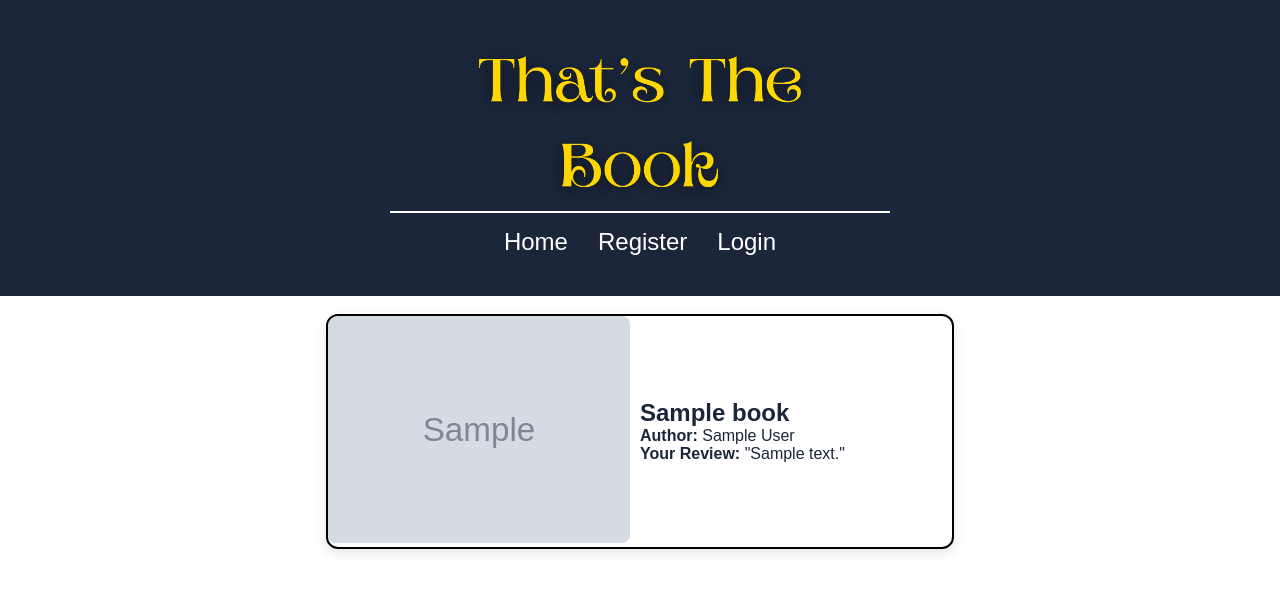
After one commit to MohammedRazee/CIRMS, a Flask app: template templates/dash.html in a window 1280 px wide. The commit adds this page. Shown: the top 592 px of the page. Run offline with Flask 3, Linux system fonts and the light colour scheme; the template is opened without the code that fills it: most values are stand-ins (such as "Sample title", 1, 10 or a date in 2020); grey boxes marked "Sample" are stand-in pictures.

Commit message:
Dashboard update

```diff
--- a/app.py
+++ b/app.py
@@ -1,4 +1,4 @@
-from flask import Flask, render_template
+from flask import Flask, render_template, session
 from routes.home import home_bp
 from routes.book import book_bp
 from routes.review import review_bp
@@ -6,6 +6,7 @@ from routes.scoring import scoring_bp
 from routes.login import login_bp
 
 app = Flask(__name__)
+app.secret_key = 'this-key-is-insanely-secret'
 
 app.register_blueprint(home_bp)
 app.register_blueprint(book_bp)
--- a/routes/book.py
+++ b/routes/book.py
@@ -1,4 +1,4 @@
-from flask import Blueprint, render_template, Flask
+from flask import Blueprint, render_template, Flask, session
 from bson import ObjectId
 from routes.connection import mongo
 
--- /dev/null
+++ b/static/css/dash.css
@@ -0,0 +1,42 @@
+.page-container {
+    width: 100%;
+    display: flex;
+    flex-flow: column nowrap;
+    align-items: center;
+}
+.container {
+    padding-top: 1vh;
+    max-width: 60%;
+    display: grid;
+    grid-template-columns: auto;
+    gap: 10px;
+}
+
+.book-card {
+    display: flex;
+    justify-content: space-evenly;
+    align-items: center;
+
+    width: 100%;
+    margin: 10px auto;
+    background-color: #fff;
+    border-radius: 12px;
+    box-shadow: 0 4px 12px rgba(0,0,0,0.1);
+    overflow: hidden;
+    border: 2px solid black;
+}
+
+.image {
+    flex: 1;
+}
+
+.image img {
+    max-width: 100%;
+    max-height: 300px;
+    border-radius: 8px;
+}
+
+.desc {
+    flex: 1;
+    padding: 10px;
+}
--- a/templates/base.html
+++ b/templates/base.html
@@ -15,8 +15,13 @@
 
         <nav>
             <li><a href="{{ url_for('home.home')}}">Home</a></li>
-            <li><a href="{{ url_for('login.register')}}">Register</a></li>
-            <li><a href="{{ url_for('login.login')}}">Login</a></li>
+            {% if session.username %}
+                <li><a href="{{ url_for('home.dash') }}">{{session.username}}</a></li>
+                <li><a href="{{ url_for('login.logout')}}">Logout</a></li>
+            {% else %}
+                <li><a href="{{ url_for('login.register')}}">Register</a></li>
+                <li><a href="{{ url_for('login.login')}}">Login</a></li>
+            {% endif %}
 
 
         </nav>
--- /dev/null
+++ b/templates/dash.html
@@ -0,0 +1,36 @@
+{% extends "base.html" %}
+
+{% block head %}
+    <link rel="stylesheet" href="{{ url_for('static', filename='css/dash.css')}}">
+{% endblock %}
+
+
+
+{% block content %}
+
+<div class="page-container">
+    <div class="container">
+        {% for book in books %}
+        <div class="book-card">
+            <div class="image">
+                <img src="{{ url_for('static', filename=book.image) }}" alt="">
+            </div>
+            <div class="desc">
+                <h2>{{ book.name }}</h2>
+                <p><strong>Author: </strong>{{ book.author }}</p>
+                {% for rev in reviews %}
+                    {% if book._id == rev.book_id %}
+                        <p><strong>Your Review: </strong> "{{ rev.review }}"</p>
+                    {% endif %}
+                {% endfor %}
+
+            </div>
+        </div>
+
+        {% endfor %}
+    </div>
+</div>
+
+
+
+{% endblock %}
```
Also changed, not shown: routes/home.py (+19 -1 lines), routes/login.py (+24 -9 lines), templates/book.html (+5 -2 lines), templates/login.html (+12 -5 lines).
